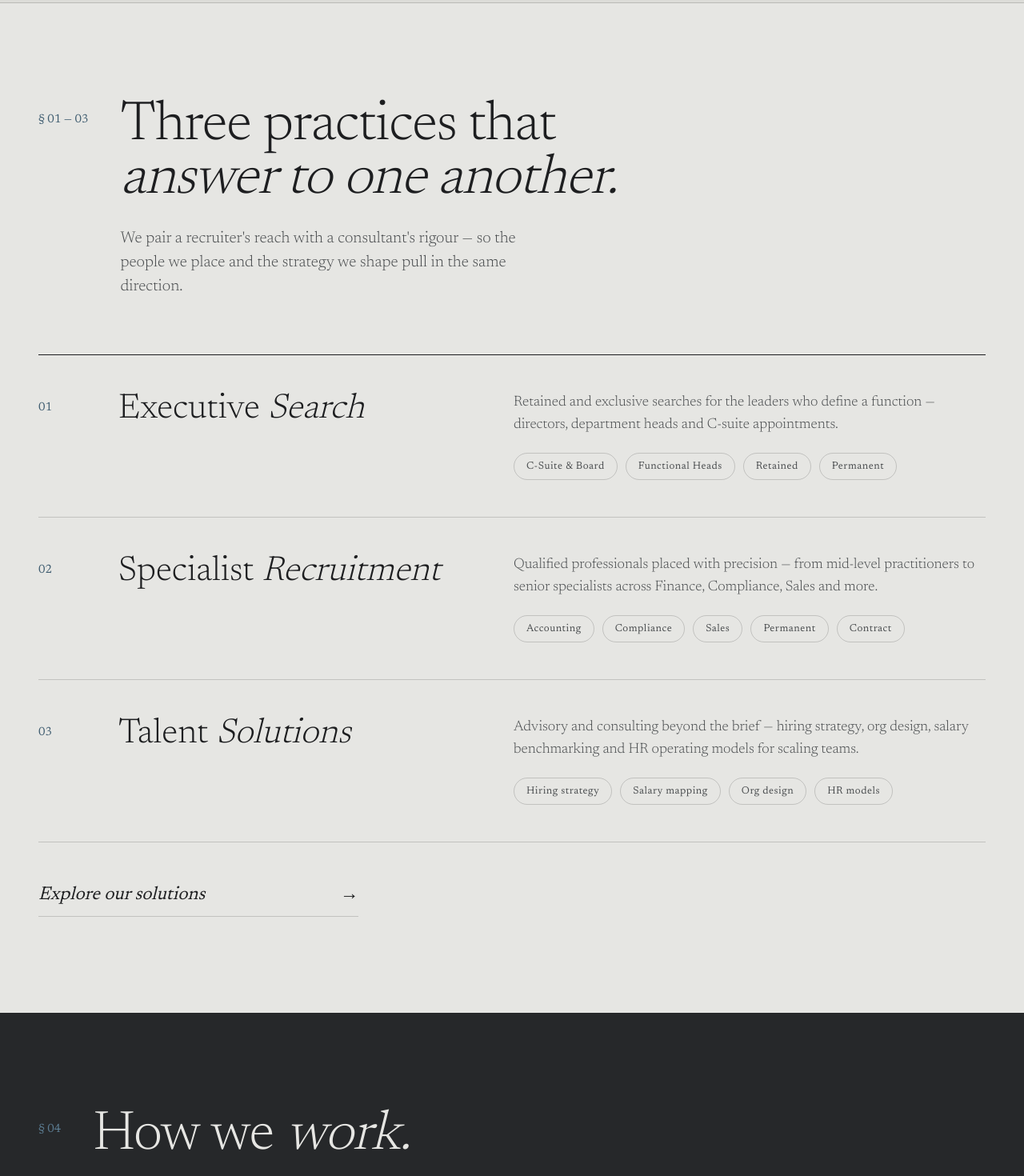
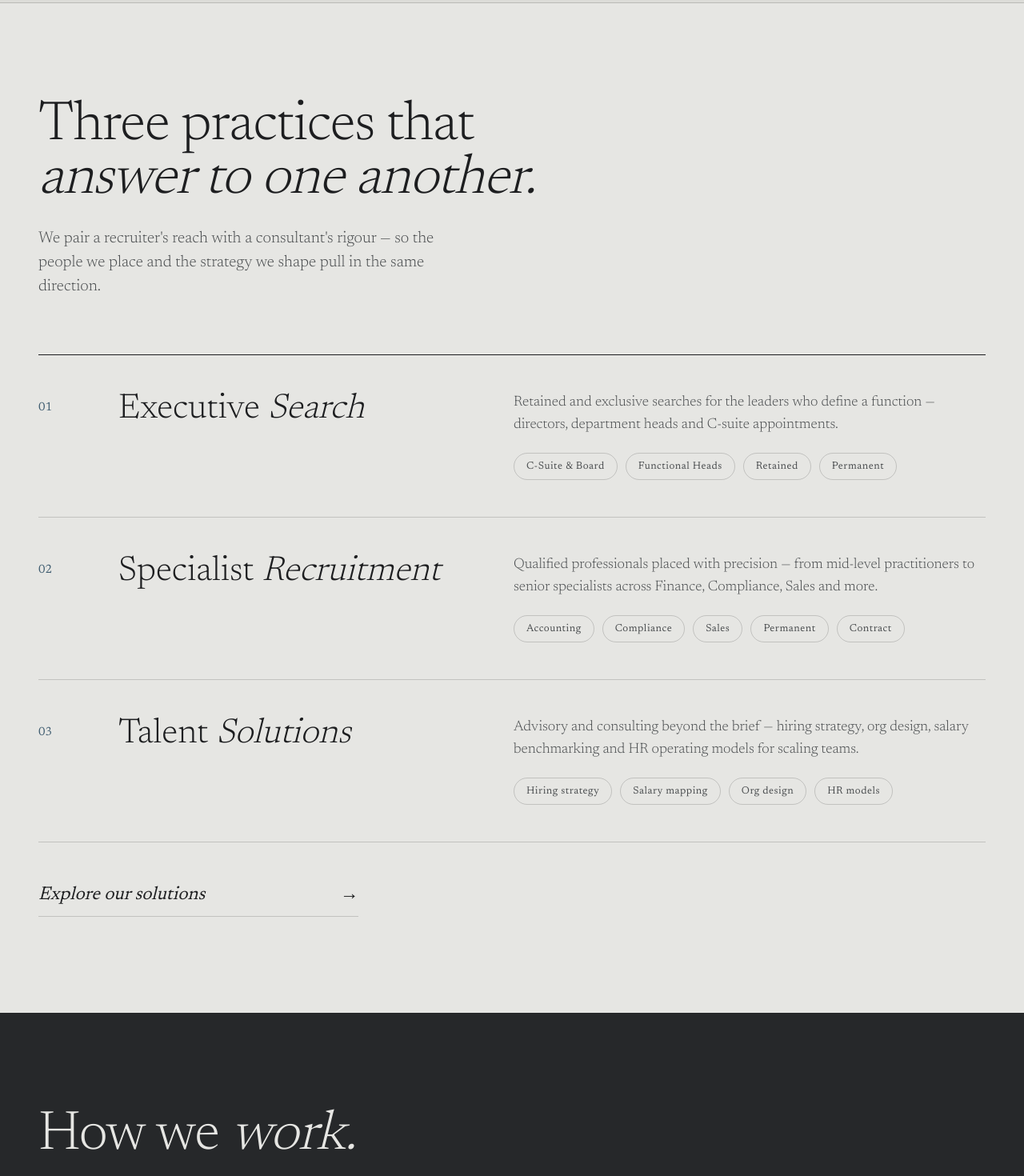
Before and after one commit to WhiteGatePartners/whitegatepartners, a Next.js app: page / in a window 1280 px wide. Shown: the part 1340-2810 px from the top of the page at 80% size. Built offline with nearby package versions, Linux system fonts and the light colour scheme; no server answers.

Commit message:
text changes

```diff
--- a/app/globals.css
+++ b/app/globals.css
@@ -298,6 +298,9 @@ section.block {
   gap: 40px;
   align-items: start;
   margin-bottom: 70px;
+}
+.head:has(> div:only-child) {
+  grid-template-columns: 1fr;
 }
 .head .num {
   font-size: 15px;
--- a/app/page.tsx
+++ b/app/page.tsx
@@ -88,7 +88,6 @@ export default function Home() {
       <section className="block" id="services">
         <div className="wrap">
           <div className="head">
-            <span className="num">§ 01 — 03</span>
             <div>
               <h2>
                 Three practices that{" "}
@@ -177,7 +176,6 @@ export default function Home() {
       <section className="block approach-section" id="approach">
         <div className="wrap">
           <div className="head">
-            <span className="num">§ 04</span>
             <div>
               <h2>
                 How we <em>work.</em>
@@ -289,7 +287,6 @@ export default function Home() {
       <section className="block split-section" id="audience">
         <div className="wrap">
           <div className="head">
-            <span className="num">§ 05</span>
             <div>
               <h2>
                 Whichever side of the gate{" "}
```
Also changed, not shown: public/logo.png (added).
